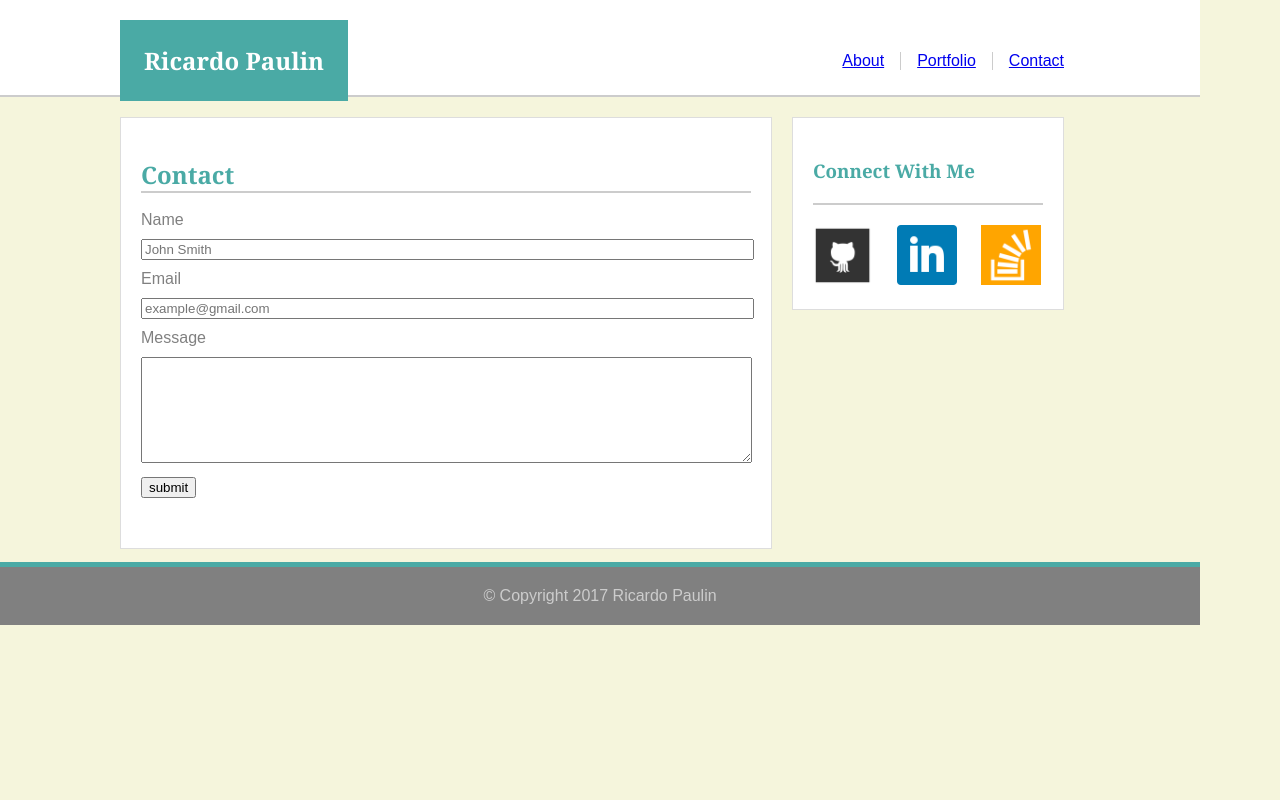
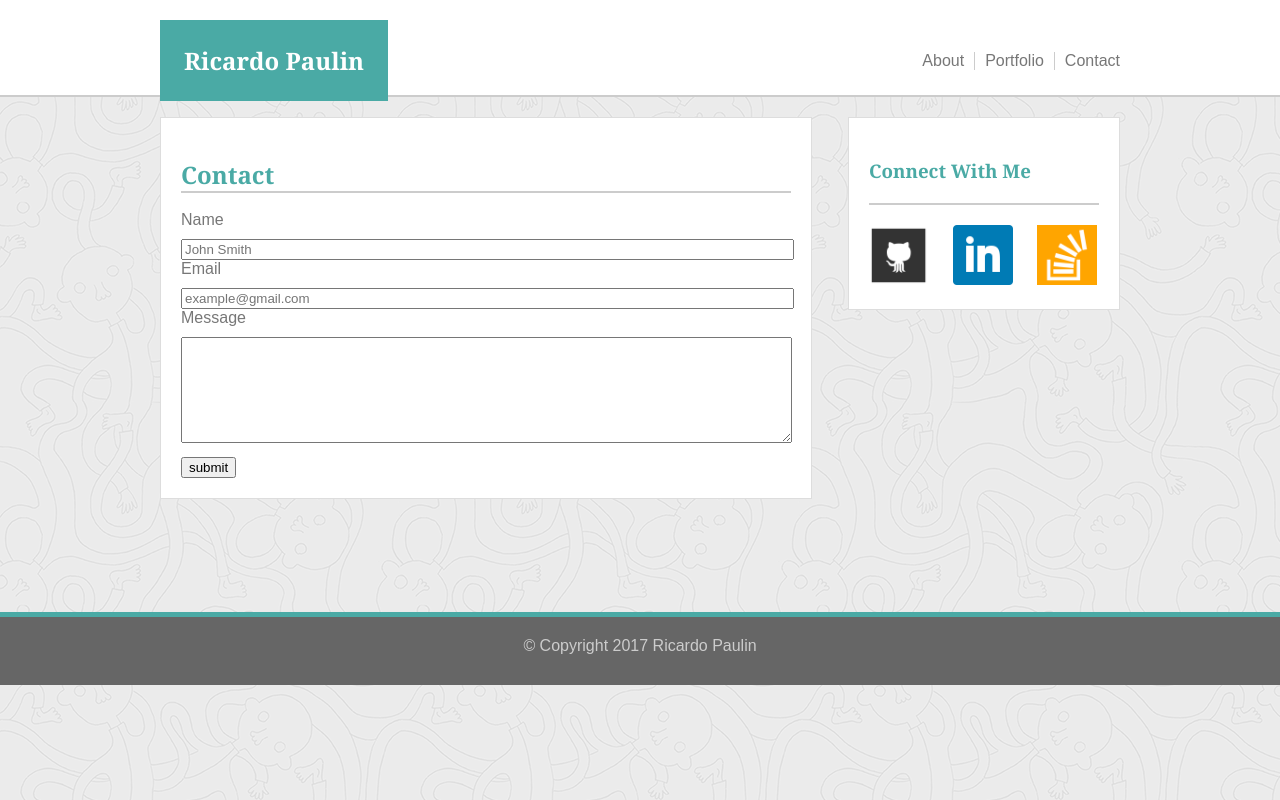
Before and after one commit to rpaulin90/Basic-Portfolio, a plain HTML site: page contact.html in a window 1280 px wide. Drawn offline with Linux system fonts and the light colour scheme.

Commit message:
almost done with index and contact, will start working on portfolio

```diff
--- a/assets/css/style.css
+++ b/assets/css/style.css
@@ -12,12 +12,11 @@ header {
 
 body {
 	color: grey;
-	width: 1200px;
-	margin:0;
-	padding: 0;
-	font-family: 'Arial', 'Helvetica Neue', Helvetica, sans-serif;
-	background-color: beige;
-
+    /* width: 1200px; */
+    margin: 0;
+    padding: 0;
+    font-family: 'Arial', 'Helvetica Neue', Helvetica, sans-serif;
+    color: #777777;
 }
 
 h2, h3, h6 {
@@ -69,16 +68,22 @@ section {
 
 .li-links {
 	float: right;
-	margin: 0;
-	padding-left: 1em;
-	padding-right: 1em;
-	display: block;
-	text-align: center;
+    margin: 0;
+    padding-left: 10px;
+    /* padding-right: 1em; */
+    display: block;
+    text-align: center;
+}
+
+.li-link-padding {
+	padding-right: 10px;
 }
 
 .a-links {
 	display: block;
 	text-align: center;
+	color: #777;
+	text-decoration: none;
 }
 
 /* end of header IDs and classes */
@@ -108,8 +113,9 @@ section {
     margin-top: 20px;
     margin-left: 0;
     border: 1px solid #dddddd;
-    margin-right: 20px;
+    margin-right: 36px;
     padding-bottom: 20px;
+    background-color: #ffffff;
 }
 
 #image {
@@ -128,17 +134,18 @@ section {
 
 #submit-form{
 	margin-left: 20px;
-    margin-bottom: 20px;
+    margin-bottom: 0;
     margin-right: 20px;
 }
 
 input {
 	margin-top: 10px;
-    margin-bottom: 10px
+    /* margin-bottom: 10px; */
 }
 
 .input-boxes {
 	width: 605px;
+	max-width: 605px;
 }
 
 
@@ -164,6 +171,8 @@ input {
 	width: 270px;
     margin-top: 20px;
     border: 1px solid #dddddd;
+    background-color: #ffffff;
+    margin-right: 0;
 
 }
 
@@ -204,6 +213,7 @@ h3 {
 #connect,
 #image {
 	float: left;
+    /* margin-right: 0; */
 }
 
 /* css for the sticky footer starts here */
@@ -231,6 +241,6 @@ html, body {
 }
 
 .footer, .push {
-    margin-top: 0;
-    padding-bottom: 10px;
+    margin-top: 20px;
+    padding-bottom: 20px;
 }
--- a/contact.html
+++ b/contact.html
@@ -5,6 +5,9 @@
 	<meta charset="utf-8">
 	<title>Contact</title>
 </head>
+
+<body style="background-image: url(assets/images/ignasi_pattern_s.png)">
+
 <body>
 
 	<!-- <div class="wrapper"> -->
@@ -23,12 +26,13 @@
 				<section id="section-links">
 					<ul id="ul-links">
 						<li class="li-links"><a href="#" class="a-links">Contact</a></li>
-						<li class="li-links" style="border-right: 1px solid #cccccc"><a href="#" class="a-links">Portfolio</a></li>
-						<li class="li-links" style="border-right: 1px solid #cccccc"><a href="#" class="a-links">About</a></li>
+						<li class="li-links li-link-padding" style="border-right: 1px solid #cccccc"><a href="#" class="a-links">Portfolio</a></li>
+						<li class="li-links li-link-padding" style="border-right: 1px solid #cccccc"><a href="#" class="a-links">About</a></li>
 				</ul>
 				</section>
 			</div>
 		</header>
+
 
 <div class="container">
 		<section id="about-me">
@@ -40,7 +44,7 @@
 	Email<br />
 	<input type="text" name="email" placeholder="example@gmail.com" class="input-boxes"><br />
 	Message<br />
-	<textarea type="text" name="message" class="input-boxes" style="height: 100px; margin-top: 10px"></textarea><br />
+	<textarea type="text" name="message" class="input-boxes" style="height: 100px;max-height: 150px; margin-top: 10px"></textarea><br />
 	<input type="submit" value="submit">
 
 </form>
@@ -70,10 +74,11 @@
 			</section>
 		</div>
 
-<div class="push"></div>
+
+	<div class="push"></div>
 	</div>
 
-		<div class="footer" style="border-top: 5px solid #4aaaa5;background-color: grey">
+		<div class="footer" style="border-top: 5px solid #4aaaa5;background-color: #666666">
 		<footer>
 			<p id="copyright">&copy; Copyright 2017 Ricardo Paulin</p>
 		</footer>
```
Also changed, not shown: index.html (+4 -4 lines), portfolio.html (+10 -7 lines), assets/images/ignasi_pattern_s.png (added), 2 other files.
